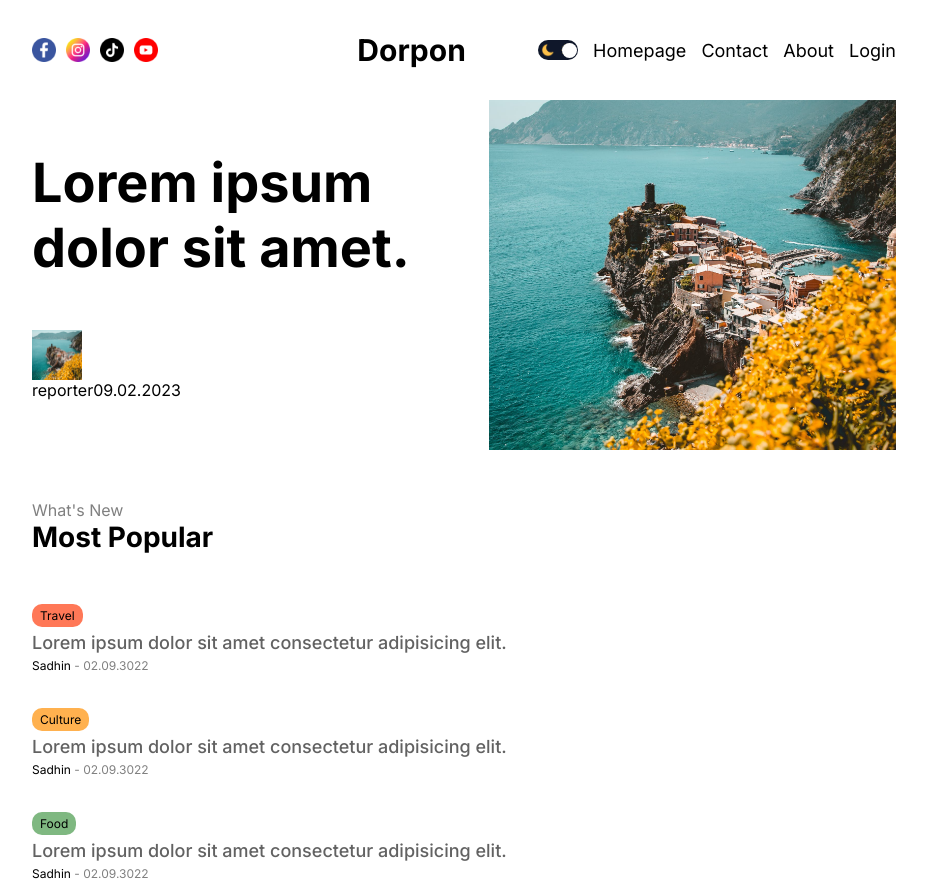
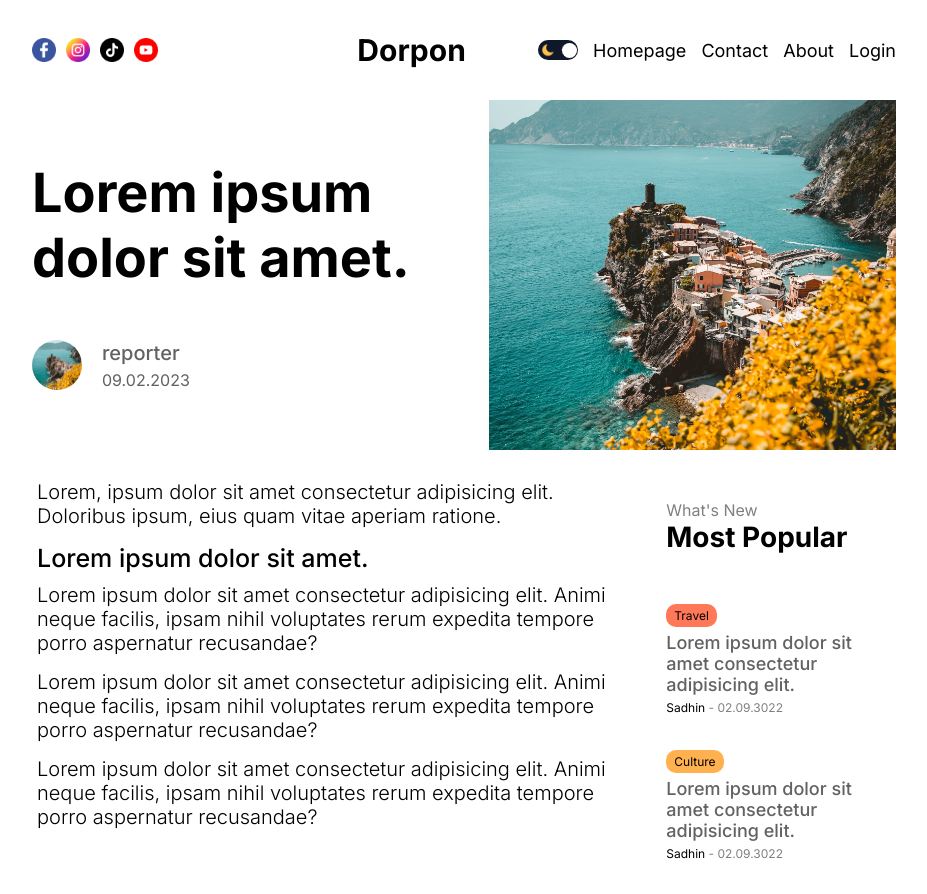
Before and after one commit to Shihab0/blog-site, a Next.js app: page /login in a window 1280 px wide. Shown: the top 894 px of the page, without its empty margins (176-1103 px from the left). Built offline with nearby package versions, Linux system fonts and the light colour scheme.

Commit message:
single post page designed

```diff
--- a/src/app/[slug]/page.jsx
+++ b/src/app/[slug]/page.jsx
@@ -2,6 +2,7 @@ import React from "react";
 import styles from "./page.module.css";
 import Image from "next/image";
 import Menu from "@/components/menu/Menu";
+import { ST } from "next/dist/shared/lib/utils";
 
 const singlePage = () => {
   return (
@@ -11,12 +12,12 @@ const singlePage = () => {
           <h1 className={styles.title}>Lorem ipsum dolor sit amet.</h1>
           <div className={styles.user}>
             <div className={styles.userImageContainer}>
-              <Image src="/p1.jpeg" alt="" fill className={styles.image} />
+              <Image src="/p1.jpeg" alt="" fill className={styles.avatar} />
             </div>
-          </div>
-          <div className={styles.userTextContainer}>
-            <span className={styles.username}>reporter</span>
-            <span className={styles.date}>09.02.2023</span>
+            <div className={styles.userTextContainer}>
+              <span className={styles.username}>reporter</span>
+              <span className={styles.date}>09.02.2023</span>
+            </div>
           </div>
         </div>
         <div className={styles.imgContainer}>
@@ -25,8 +26,30 @@ const singlePage = () => {
       </div>
       <div className={styles.content}>
         <div className={styles.post}>
-          <Menu />
+          <div className={styles.description}>
+            <p>
+              Lorem, ipsum dolor sit amet consectetur adipisicing elit.
+              Doloribus ipsum, eius quam vitae aperiam ratione.
+            </p>
+            <h4>Lorem ipsum dolor sit amet.</h4>
+            <p>
+              Lorem ipsum dolor sit amet consectetur adipisicing elit. Animi
+              neque facilis, ipsam nihil voluptates rerum expedita tempore porro
+              aspernatur recusandae?
+            </p>
+            <p>
+              Lorem ipsum dolor sit amet consectetur adipisicing elit. Animi
+              neque facilis, ipsam nihil voluptates rerum expedita tempore porro
+              aspernatur recusandae?
+            </p>
+            <p>
+              Lorem ipsum dolor sit amet consectetur adipisicing elit. Animi
+              neque facilis, ipsam nihil voluptates rerum expedita tempore porro
+              aspernatur recusandae?
+            </p>
+          </div>
         </div>
+        <Menu />
       </div>
     </div>
   );
--- a/src/app/[slug]/page.module.css
+++ b/src/app/[slug]/page.module.css
@@ -17,11 +17,53 @@
   height: 350px;
   position: relative;
 }
+.user {
+  display: flex;
+  gap: 20px;
+  align-items: center;
+}
+
 .userImageContainer {
+  height: 50px;
   width: 50px;
-  height: 50px;
   position: relative;
+}
+.avatar {
+  border-radius: 50%;
+  object-fit: cover;
 }
 .image {
   object-fit: cover;
 }
+.userTextContainer {
+  display: flex;
+  flex-direction: column;
+  gap: 5px;
+  color: var(--softTextColor);
+}
+.username {
+  font-size: 20px;
+  font-weight: 500;
+}
+.content {
+  display: flex;
+  gap: 50px;
+}
+.post {
+  flex: 5;
+  padding: 5px;
+  padding-top: 30px;
+}
+.description p {
+  font-size: 20px;
+  font-weight: 300;
+  margin-bottom: 15px;
+}
+.description h1,
+.description h2,
+.description h3,
+.description h4 {
+  font-size: 25px;
+  font-weight: 500;
+  margin-bottom: 10px;
+}
```
